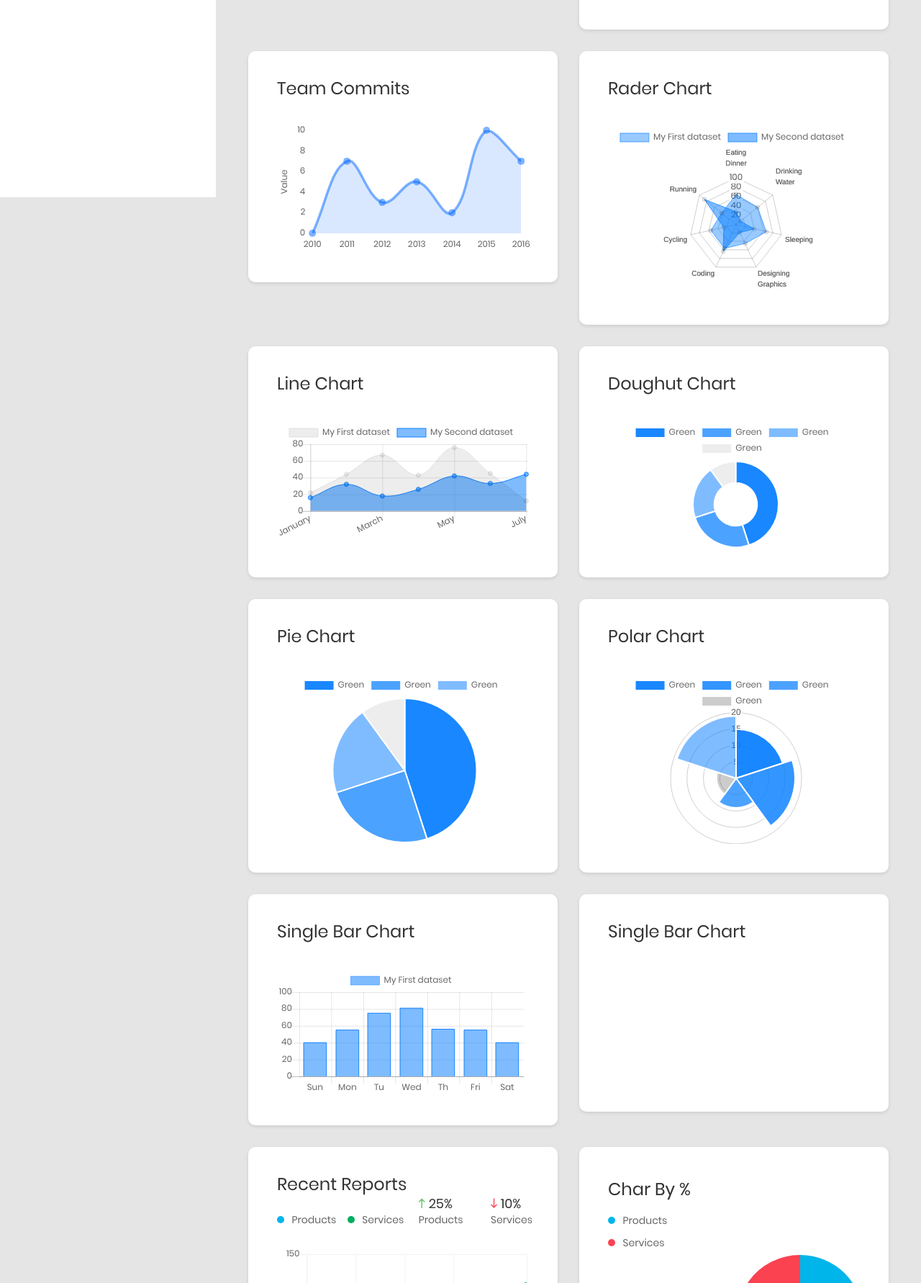
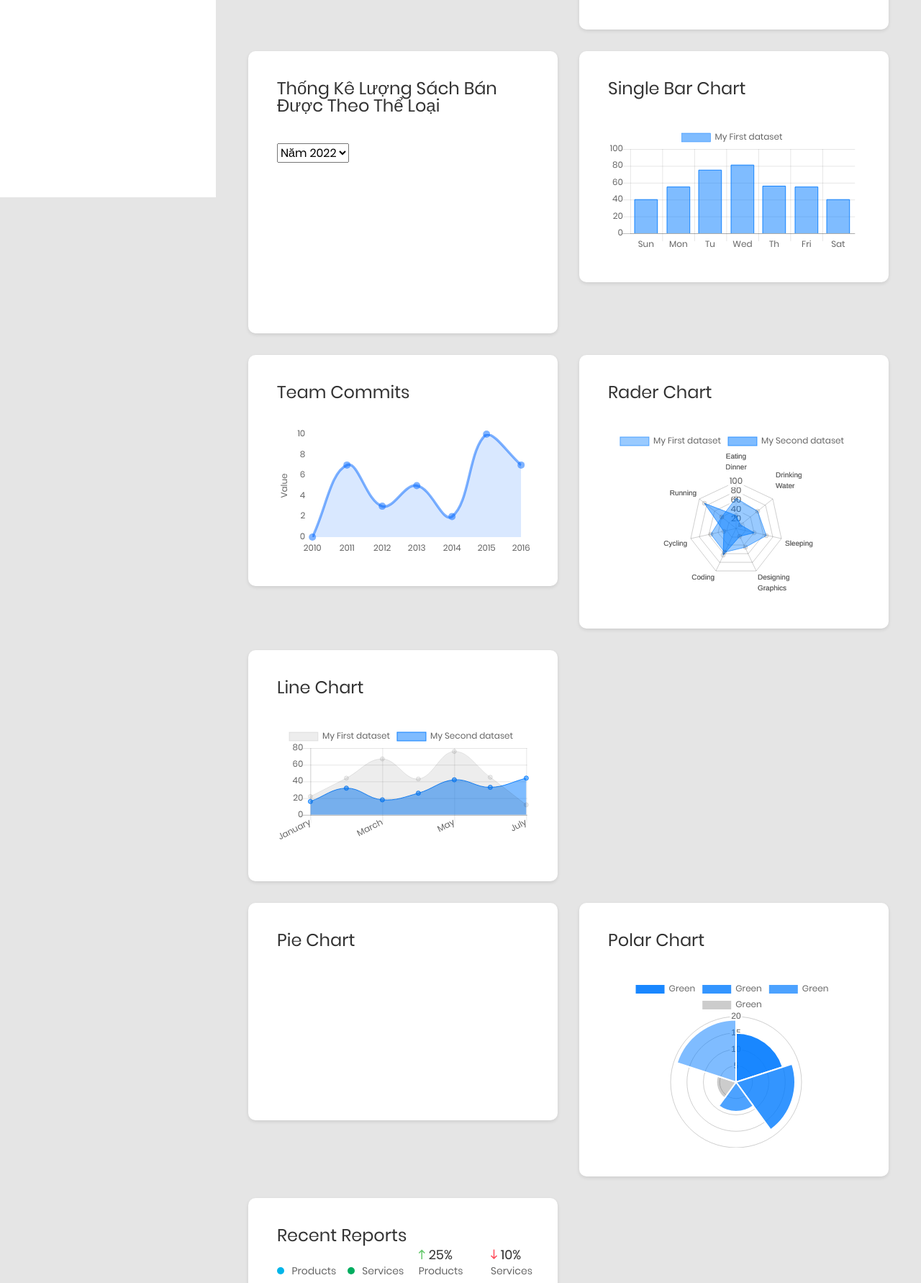
Before and after one commit to namnt0413/database-project, a PHP site: page /admin/chart.php in a window 1280 px wide. Shown: the part 526-2308 px from the top of the page at 72% size. Run offline with PHP 8.4, Linux system fonts and the light colour scheme; a user stored in the database is signed in; data comes from the database, SQL or seed files in the repository; a map, chart or similar area stays blank; some libraries are stand-ins or nearby versions.

Commit message:
67 commit: Thong ke sach da ban theo The loai

```diff
--- a/admin/chart.php
+++ b/admin/chart.php
@@ -49,7 +49,7 @@
     $sales = trim($sales, "," );
     $imports = trim($imports, "," );
     $profits = trim($profits, "," );
-    // var_dump( $months1, $sales, $imports);exit;
+    // var_dump( $month1s, $sales, $imports);
 
 
 // SO LUONG SACH VA DON HANG TRONG NAM
@@ -83,7 +83,35 @@
 
 
 
+//  THONG KE THEO THE LOAI SACH
+    $where3 = "";
+    if( isset($_GET['name']) && $_GET['name'] == "genres_chart" && $_GET['year'] != "2022") {
+        if( isset($_GET['year']) && $_GET['year'] =="2021"){
+            $where3 .= "YEAR(created_date) = 2021";
+        }
+    } else {
+    $where3 .= "YEAR(created_date) = 2022";
+    }
+    $genres3s = ''; $quantities = '';
+    $genres_chart = mysqli_query($con,
+    "SELECT genres.name AS theloai ,SUM(quantity) AS soluong  FROM `orders_details`
+    INNER JOIN books_genres ON orders_details.book_id = books_genres.book_id
+    INNER JOIN orders ON orders_details.order_id = orders.id
+    INNER JOIN genres ON genres.id = books_genres.genres_id
+    WHERE (".$where3.")
+    GROUP BY(genres_id)");
 
+    while ($row = mysqli_fetch_array($genres_chart)){
+        $genres3 = '"'.$row['theloai'].'"' ;
+        $quantity = $row['soluong'];
+
+        $genres3s = $genres3s.$genres3.',';
+        $quantities = $quantities.$quantity.',';
+    }
+    $genres3s = trim($genres3s, "," );
+    $quantities = trim($quantities, "," );
+    // $test = '"a","b"';
+    // var_dump($genres3s,$quantities);
 
 
 
@@ -127,6 +155,30 @@
                             <div class="col-lg-6">
                                 <div class="au-card m-b-30">
                                     <div class="au-card-inner">
+                                        <h3 class="title-2 m-b-40">Thống kê lượng sách bán được theo Thể loại</h3>
+                                        <select name="sort" id="sort" onchange="this.options[this.selectedIndex].value && (window.location = this.options[this.selectedIndex].value);" style="margin-bottom: 20px">
+                                            <option selected value="?&name=genres_chart&year=2022">Năm 2022</option>
+                                            <option <?php if(isset($_GET['name']) && $_GET['name'] == "genres_chart" && $_GET['year'] == "2021") { ?> selected <?php } ?>
+                                    value="?&name=genres_chart&year=2021" data-year="2021" class="genres_chart">Năm 2021</option>
+                                        </select>
+                                        <canvas id="doughutChart"></canvas>
+                                    </div>
+                                </div>
+                            </div>
+                            <div class="col-lg-6">
+                                <div class="au-card m-b-30">
+                                    <div class="au-card-inner">
+                                        <h3 class="title-2 m-b-40">Single Bar Chart</h3>
+                                        <canvas id="singelBarChart"></canvas>
+                                    </div>
+                                </div>
+                            </div>
+                        </div>
+
+                        <div class="row">
+                            <div class="col-lg-6">
+                                <div class="au-card m-b-30">
+                                    <div class="au-card-inner">
                                         <h3 class="title-2 m-b-40">Team Commits</h3>
                                         <canvas id="team-chart"></canvas>
                                     </div>
@@ -152,14 +204,7 @@
                                     </div>
                                 </div>
                             </div>
-                            <div class="col-lg-6">
-                                <div class="au-card m-b-30">
-                                    <div class="au-card-inner">
-                                        <h3 class="title-2 m-b-40">Doughut Chart</h3>
-                                        <canvas id="doughutChart"></canvas>
-                                    </div>
-                                </div>
-                            </div>
+
                         </div>
 
                         <div class="row">
@@ -181,24 +226,6 @@
                             </div>
                         </div>
 
-                        <div class="row">
-                            <div class="col-lg-6">
-                                <div class="au-card m-b-30">
-                                    <div class="au-card-inner">
-                                        <h3 class="title-2 m-b-40">Single Bar Chart</h3>
-                                        <canvas id="singelBarChart"></canvas>
-                                    </div>
-                                </div>
-                            </div>
-                            <div class="col-lg-6">
-                                <div class="au-card m-b-30">
-                                    <div class="au-card-inner">
-                                        <h3 class="title-2 m-b-40">Single Bar Chart</h3>
-                                        <canvas id="singelBarChart"></canvas>
-                                    </div>
-                                </div>
-                            </div>
-                        </div>
                         <div class="row">
                             <div class="col-lg-6">
                                 <div class="au-card recent-report">
@@ -234,32 +261,6 @@
                                     </div>
                                 </div>
                             </div>
-                            <div class="col-lg-6">
-                                <div class="au-card chart-percent-card">
-                                    <div class="au-card-inner">
-                                        <h3 class="title-2 tm-b-5">char by %</h3>
-                                        <div class="row no-gutters">
-                                            <div class="col-xl-6">
-                                                <div class="chart-note-wrap">
-                                                    <div class="chart-note mr-0 d-block">
-                                                        <span class="dot dot--blue"></span>
-                                                        <span>products</span>
-                                                    </div>
-                                                    <div class="chart-note mr-0 d-block">
-                                                        <span class="dot dot--red"></span>
-                                                        <span>services</span>
-                                                    </div>
-                                                </div>
-                                            </div>
-                                            <div class="col-xl-6">
-                                                <div class="percent-chart">
-                                                    <canvas id="percent-chart"></canvas>
-                                                </div>
-                                            </div>
-                                        </div>
-                                    </div>
-                                </div>
-                            </div>
                         </div>
 
                         <div class="row">
@@ -280,6 +281,7 @@
     </div>
 
     <!-- Jquery JS-->
+     <script src="https://canvasjs.com/assets/script/canvasjs.min.js"></script>
     <script src="vendor/jquery-3.2.1.min.js"></script>
     <!-- Bootstrap JS-->
     <script src="vendor/bootstrap-4.1/popper.min.js"></script>
@@ -299,6 +301,7 @@
     <script src="vendor/chartjs/Chart.bundle.min.js"></script>
     <script src="vendor/select2/select2.min.js">
     </script>
+
 
     <!-- Main JS-->
     <script src="js/main.js"></script>
@@ -467,11 +470,71 @@
         }
       });
     }
-
-
   } catch (error) {
     console.log(error);
   }
+
+  //doughut chart
+  try {
+    var ctx = document.getElementById("doughutChart");
+    if (ctx) {
+      ctx.height = 150;
+      var myChart = new Chart(ctx, {
+        type: 'doughnut',
+        data: {
+          datasets: [{
+            data: [ <?php echo $quantities ?> ],
+            backgroundColor: [
+              "rgba(255,0,0,0.65)",
+              "rgba(0,239,255,0.65)",
+              "rgba(255,137,0,0.65)",
+              "rgba(145,0,255,0.65)",
+              "rgba(0,255,60,0.65)",
+              "rgba(255,0,179,0.65)",
+              "rgba(239,255,0,0.65)",
+              "rgba(9,0,255,0.65)",
+              "rgba(80,80,80,0.65)",
+              "rgba(6,255,173,0.65)",
+              "rgba(255,6,106,0.65)",
+              "rgba(165,255,6,0.65)"
+            ],
+            hoverBackgroundColor: [
+              "rgba(255,0,0,0.9)",
+              "rgba(0,239,255,0.9)",
+              "rgba(255,137,0,0.9)",
+              "rgba(145,0,255,0.9)",
+              "rgba(0,255,60,0.9)",
+              "rgba(255,0,179,0.9)",
+              "rgba(239,255,0,0.9)",
+              "rgba(9,0,255,0.9)",
+              "rgba(80,80,80,0.9)",
+              "rgba(6,255,173,0.9)",
+              "rgba(255,6,106,0.9)",
+              "rgba(165,255,6,0.9)"
+            ]
+          }],
+          labels: [ <?php echo $genres3s ?>]
+        },
+        options: {
+          legend: {
+            position: 'top',
+            labels: {
+              fontFamily: 'Poppins'
+            }
+
+          },
+          responsive: true
+        }
+      });
+    }
+
+    } catch (error) {
+    console.log(error);
+    }
+
+
+
+
 
 })(jQuery);
     </script>
--- a/admin/js/main.js
+++ b/admin/js/main.js
@@ -899,105 +899,8 @@
   }
 
 
-  try {
-
-    //doughut chart
-    var ctx = document.getElementById("doughutChart");
-    if (ctx) {
-      ctx.height = 150;
-      var myChart = new Chart(ctx, {
-        type: 'doughnut',
-        data: {
-          datasets: [{
-            data: [45, 25, 20, 10],
-            backgroundColor: [
-              "rgba(0, 123, 255,0.9)",
-              "rgba(0, 123, 255,0.7)",
-              "rgba(0, 123, 255,0.5)",
-              "rgba(0,0,0,0.07)"
-            ],
-            hoverBackgroundColor: [
-              "rgba(0, 123, 255,0.9)",
-              "rgba(0, 123, 255,0.7)",
-              "rgba(0, 123, 255,0.5)",
-              "rgba(0,0,0,0.07)"
-            ]
-
-          }],
-          labels: [
-            "Green",
-            "Green",
-            "Green",
-            "Green"
-          ]
-        },
-        options: {
-          legend: {
-            position: 'top',
-            labels: {
-              fontFamily: 'Poppins'
-            }
-
-          },
-          responsive: true
-        }
-      });
-    }
 
 
-  } catch (error) {
-    console.log(error);
-  }
-
-
-  try {
-
-    //pie chart
-    var ctx = document.getElementById("pieChart");
-    if (ctx) {
-      ctx.height = 200;
-      var myChart = new Chart(ctx, {
-        type: 'pie',
-        data: {
-          datasets: [{
-            data: [45, 25, 20, 10],
-            backgroundColor: [
-              "rgba(0, 123, 255,0.9)",
-              "rgba(0, 123, 255,0.7)",
-              "rgba(0, 123, 255,0.5)",
-              "rgba(0,0,0,0.07)"
-            ],
-            hoverBackgroundColor: [
-              "rgba(0, 123, 255,0.9)",
-              "rgba(0, 123, 255,0.7)",
-              "rgba(0, 123, 255,0.5)",
-              "rgba(0,0,0,0.07)"
-            ]
-
-          }],
-          labels: [
-            "Green",
-            "Green",
-            "Green"
-          ]
-        },
-        options: {
-          legend: {
-            position: 'top',
-            labels: {
-              fontFamily: 'Poppins'
-            }
-
-          },
-          responsive: true
-        }
-      });
-    }
-
-
-  } catch (error) {
-    console.log(error);
-  }
 
   try {
 
```
